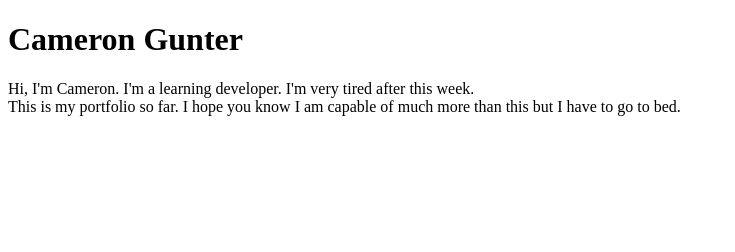
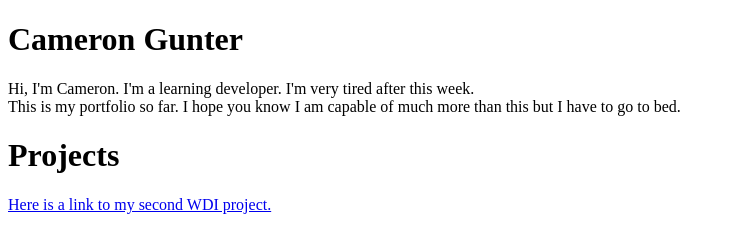
Before and after one commit to crmgunter/Cameron-Gunter-Portfolio, a plain HTML site: page index.html in a window 1280 px wide. Shown: the whole page, without its empty margins (0-735 px from the left). Drawn offline with Linux system fonts and the light colour scheme.

Commit message:
added second project to page

```diff
--- a/index.html
+++ b/index.html
@@ -12,6 +12,9 @@
         <p>Hi, I'm Cameron. I'm a learning developer. I'm very tired after this week.
             <br /> This is my portfolio so far. I hope you know I am capable of much more than this but I have to go to bed.
         </p>
+
+        <h1>Projects</h1>
+        <p><a href="https://sleepy-sierra-89764.herokuapp.com/">Here is a link to my second WDI project.</a></p>
     </main>
 </body>
 </html>
```
